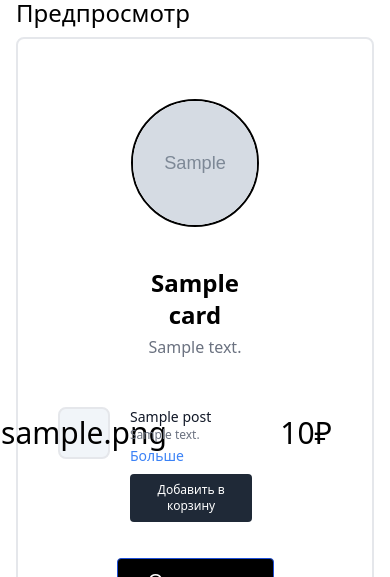
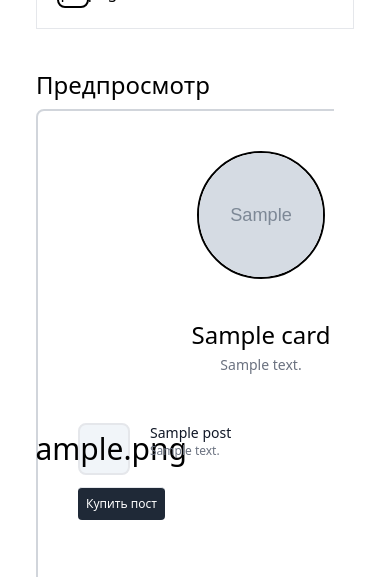
Before and after one commit to eslupmi101/postik, a Django app: page /dashboards/design/ in a window 390 px wide. Shown: the part 841-1418 px from the top of the page. Run offline with Django 3.2, Linux system fonts and the light colour scheme; a user stored in the database is signed in; tables that the repository leaves empty hold one stand-in row (values such as "Sample post"); grey boxes marked "Sample" are stand-in pictures; some libraries are stand-ins or nearby versions.

Commit message:
Rebuild card template

```diff
--- a/src/postik/api/views.py
+++ b/src/postik/api/views.py
@@ -30,7 +30,7 @@
         Combine telegram and session data to authorize or register a user.
         Save the telegram ID in the session
         """
-        # validate session_id
+        # Validate session_id
         instance_session_key = Session.objects.filter(session_key=request.data['session_id'])
         if not instance_session_key.exists():
             return Response(
--- a/src/postik/dashboards/views.py
+++ b/src/postik/dashboards/views.py
@@ -20,7 +20,9 @@
         card = Card.objects.get_or_create(
             user=self.request.user
         )[0]
-        card_url = self.request.build_absolute_uri(resolve_url('posts:card', card.id))
+        card_url = self.request.build_absolute_uri(
+            resolve_url('posts:card', card.user.telegram_profile.username)
+        )
 
         user_posts = Post.objects.filter(
             user=self.request.user,
--- a/src/postik/posts/models.py
+++ b/src/postik/posts/models.py
@@ -5,7 +5,7 @@
 from core.models import CreateModel
 from users.models import User
 from .constants import (DEFAULT_CARD_IMAGE_PATH, DEFAULT_POST_IMAGE,
-                        MAX_POST_PRICE)
+                        MIN_POST_PRICE, MAX_POST_PRICE)
 
 
 class Post(CreateModel):
@@ -37,10 +37,10 @@
     price = models.IntegerField(
         verbose_name='цена',
         validators=[
-            MinValueValidator(0),
+            MinValueValidator(MIN_POST_PRICE),
             MaxValueValidator(MAX_POST_PRICE)
         ],
-        default=0
+        default=MIN_POST_PRICE
     )
     image = models.CharField(
         'эмодзи поста',
--- a/src/postik/posts/urls.py
+++ b/src/postik/posts/urls.py
@@ -7,7 +7,7 @@
 
 urlpatterns = [
     path('', views.index, name='index'),
-    path('cards/<int:card_id>/', views.card, name='card'),
+    path('cards/<slug:telegram_username>/', views.card, name='card'),
     path('post-cart/<int:card_id>/<int:post_id>/', views.post_card, name='post_cart'),
     path('buy_posts/<int:card_id>/', views.buy_posts, name='buy_posts')
 ]
--- a/src/postik/posts/views.py
+++ b/src/postik/posts/views.py
@@ -11,8 +11,8 @@
     return render(request, 'posts/index.html')
 
 
-def card(request, card_id):
-    card = get_object_or_404(Card, pk=card_id)
+def card(request, telegram_username):
+    card = get_object_or_404(Card, user__telegram_profile__username=telegram_username)
     context = {
         'card': card,
     }
--- a/src/postik/theme/templates/base.html
+++ b/src/postik/theme/templates/base.html
@@ -22,13 +22,12 @@
 	<body class="font-factor-a-regular leading-normal tracking-normal">
 		{% block extra_header%}
 		{% endblock %}
-		<div class="container mx-auto">
+    <div class="container mx-auto">
 			{% block content %}
 				Контент не подвезли :(
 			{% endblock %}
 		</div>
 		{% block extra_footer%}
 		{% endblock %}
-    <script src="https://cdn.jsdelivr.net/npm/flowbite@2.4.1/dist/flowbite.min.js"></script>
 	</body>
 </html>
--- a/src/postik/theme/templates/dashboards/design.html
+++ b/src/postik/theme/templates/dashboards/design.html
@@ -4,34 +4,36 @@
 {% block extra_header %}
   {% include "includes/sidebar.html" %}
 {% endblock extra_header %}
-{% block extra_css%}
+{% block extra_css %}
 <link rel="stylesheet" type="text/css" href="{% static 'public/css/emoji.css' %}" />
 {% endblock %}
 {% block content %}
-<div class="p-4 sm:ml-64 mx-auto px-4">
-  <div class="grid h-full grid-cols-1 md:grid-cols-2 gap-4">
-    <div class="rounded border-dashed rounded-lg">
-      <h1 class="font-factor-a-bold text-2xl">Дизайн</h2>
+<div class="p-4 sm:ml-64 mx-auto mt-5" >
+  <div class="grid grid-cols-1 md:grid-cols-2">
+    <div class="flex-1 p-5" >
+      <h1 class="font-factor-a-bold text-2xl mb-2">Дизайн</h1>
       <span class="mb-5 font-factor-a-regular text-gray-900 text-xs">Добавьте логотип, название, описание и посты в вашу карточку</span>
+      <div>
         <div id="design-card-form">
           {% include "dashboards/includes/design_card_form.html" %}
         </div>
-      <p class="block text-xl font-factor-a-medium text-gray-900">Посты</p>
+        <p class="block text-xl font-factor-a-medium text-gray-900 mt-4">Посты</p>
         <div>
-        <p class="text-sm">
+          <p class="text-sm mb-3">
             Посты создаются через телеграм бота @postik_handler_bot
           </p>
-        <div class="block mt-3 mb-2">
-          <a href={{ telegram_create_post_link }} class="text-white bg-black hover:bg-gray-700 focus:ring-4 focus:ring-blue-300 font-medium rounded text-sm px-5 py-2.5 focus:outline-none">Создать пост</a>
+          <div class="block mt-3">
+            <a href="{{ telegram_create_post_link }}" class="text-white bg-black hover:bg-gray-700 focus:ring-4 focus:ring-blue-300 font-medium rounded text-sm px-5 py-2.5 focus:outline-none">Создать пост</a>
           </div>
         </div>
         <div id="design-posts" class="mt-5">
           {% include "dashboards/includes/design_posts_list.html" %}
         </div>
       </div>
-    <div>
-      <h1 class="font-factor-a-bold text-2xl">Предпросмотр</h2>
-      <div id="design-card-preview" class="mt-2 border-2 rounded-lg p-5">
+    </div>
+    <div class="flex-1 p-5 mr-5">
+      <h1 class="font-factor-a-bold text-2xl mb-2">Предпросмотр</h1>
+      <div id="design-card-preview" class="overflow-x-scroll">
         {% include "includes/card_body.html" %}
       </div>
     </div>
--- a/src/postik/theme/templates/dashboards/includes/design_post.html
+++ b/src/postik/theme/templates/dashboards/includes/design_post.html
@@ -10,7 +10,7 @@
       {% endif %}
         <p>{{ post.image }}</p>
       </div>
-      <div class="w-5 mr-5 text-sm md:text-base flex-grow text-left">
+      <div class="w-5 mr-5 text-xs md:text-sm lg:text-base flex-grow text-left">
         {{ post.title }}
       </div>
       <div class="font-bold text-sm md:text-base text-right text-black inter-semibold ml-10">
@@ -23,8 +23,8 @@
   </button>
 </h2>
 <div id="accordion-open-body-{{ post.id }}" class="hidden" aria-labelledby="accordion-open-heading-{{ post.id }}">
-  <div class="p-5 border border-t-0 border-gray-200 dark:border-gray-700">
-    <p class="mb-2 text-gray-500 dark:text-gray-400 break-words ">
+  <div class="p-5 border border-t-0 border-gray-200">
+    <p class="mb-2 text-base text-gray-500 break-words ">
       {% if post.description %}
         {{ post.description }}
       {% else %}
--- a/src/postik/theme/templates/dashboards/includes/removed_post_toast.html
+++ b/src/postik/theme/templates/dashboards/includes/removed_post_toast.html
@@ -1,6 +1,6 @@
 {% load static %}
 {% load static tailwind_tags %}
-<div id="toast-danger" class="flex items-center w-full max-w-xs p-4 text-gray-500 border-2 bg-white rounded" role="alert">
+<div id="toast-danger" class="flex items-center w-full p-4 text-gray-500 border-2 bg-white rounded" role="alert">
   <div class="inline-flex items-center justify-center flex-shrink-0 w-8 h-8 text-red-500 bg-red-100 rounded-lg dark:bg-red-800 dark:text-red-200">
     <svg class="w-5 h-5" aria-hidden="true" xmlns="http://www.w3.org/2000/svg" fill="currentColor" viewBox="0 0 20 20">
       <path d="M10 .5a9.5 9.5 0 1 0 9.5 9.5A9.51 9.51 0 0 0 10 .5Zm3.707 11.793a1 1 0 1 1-1.414 1.414L10 11.414l-2.293 2.293a1 1 0 0 1-1.414-1.414L8.586 10 6.293 7.707a1 1 0 0 1 1.414-1.414L10 8.586l2.293-2.293a1 1 0 0 1 1.414 1.414L11.414 10l2.293 2.293Z"/>
--- a/src/postik/theme/templates/includes/card_body.html
+++ b/src/postik/theme/templates/includes/card_body.html
@@ -1,12 +1,12 @@
 {% load static %}
 {% load static tailwind_tags %}
-<div>
+<div style="width: 450px;" class="mx-auto bg-white px-5 rounded-lg border-2 border-gray-300 shadow-lg min-w-96">
   <div class="flex flex-col items-center justify-center text-center">
     <img class="my-10 size-32 border-2 border-black rounded-full" style="border-radius: 50%;" src="{{ card.image.url }}" alt="Изображение карточки">
-    <p class="text-2xl font-semibold inter-semibold block w-1/3 break-words">
+    <h1 class="text-2xl sm:text-3xl md:text-4xl lg:text-2xl inter-semibold block w-1/2 break-words">
       {{ card.title }}
-    </p>
-    <p class="text-gray-500 text-md block w-1/2 break-words mt-1 mb-6">
+    </h1>
+    <p class="text-sm sm:text-base md:text-lg lg:text-xl text-gray-500 text-md block w-3/4 break-words mt-1 mb-6">
       {{ card.description }}
     </p>
   </div>
@@ -22,10 +22,11 @@
             {{ post.image }}
           </div>
           <div class="flex-1 min-w-0 mt-3">
-            <p class="text-sm md:text-lg text-gray-900 truncate">
+            <p class="text-sm md:text-base lg:text-lg text-gray-900 truncate">
               {{ post.title }}
             </p>
-            <div class="text-xs md:text-sm text-gray-500 dark:text-gray-400">
+            {% if post.description|length > 32 %}
+              <div class="text-sm sm:text-base text-gray-500">
                 <p id="short-description-{{ post.id }}" class="break-words">
                   {{ post.description|truncatechars:32 }}
                 </p>
@@ -39,30 +40,34 @@
                 onclick="toggleDescription('{{ post.id }}')">
                 Больше
               </button>
-            <button
-              type="button"
-              class="block text-white bg-gray-800 hover:bg-gray-900 focus:outline-none focus:ring-4 focus:ring-gray-300 rounded text-xs px-2 py-2 md:px-5 md:py-2.5 me-2 mb-2">
-              Добавить в корзину
-            </button>
+            {% else %}
+              <div class="text-xs md:text-sm lg:text-base text-gray-500">
+                <p class="break-words">
+                  {{ post.description }}
+                </p>
+              </div>
+            {% endif %}
           </div>
           <div class="flex flex-col items-start space-y-2 ml-5 mt-5">
-            <div class="text-3xl font-factor-a-bold">
+            <div class="text-lg sm:text-xl md:text-2xl font-factor-a-bold">
               {{ post.price }}₽
             </div>
           </div>
         </div>
       </li>
+      <button
+        type="button"
+        class="mb-5 block text-white bg-gray-800 text-xs md:text-sm lg:text-base hover:bg-gray-900 focus:outline-none focus:ring-4 focus:ring-gray-300 rounded px-2 py-2 md:px-5 md:py-2.5 me-2 mb-2">
+        Купить пост
+      </button>
       {% endfor %}
     </ul>
   </div>
-  <button class="w-1/2 text-center text-xl flex items-center justify-center self-center mx-auto bg-black text-white my-4 py-2 px-4 border border-blue-700 rounded">
-    Оплатить
-  </button>
-  <div class="flex justify-center items-center mt-5 mb-5 py-5">
+  <div class="flex justify-center items-center mt-5 py-5">
     <p class="inter-semibold mr-2">powered by</p>
     <img
       loading="lazy"
-      alt=""
+      alt="Postik"
       src="{% static 'public/images/card/logo-card.svg' %}"
     />
   </div>
--- a/src/postik/theme/templates/includes/sidebar.html
+++ b/src/postik/theme/templates/includes/sidebar.html
@@ -7,7 +7,7 @@
   </svg>
 </button>
 
-<aside id="separator-sidebar" class="fixed top-0 left-0 z-40 w-64 h-screen transition-transform -translate-x-full sm:translate-x-0" aria-label="Sidebar">
+<aside id="separator-sidebar" class="fixed h-full top-0 left-0 z-40 w-64 h-screen transition-transform -translate-x-full sm:translate-x-0" aria-label="Sidebar">
   <div class="flex flex-col justify-between h-full py-4 overflow-y-auto bg-black text-white">
     <ul class="space-y-2 font-medium">
       <li class="flex justify-center">
@@ -31,8 +31,8 @@
             <button
               data-copy-to-clipboard-target="card-url-copy-button"
               data-tooltip-target="tooltip-copy-card-url-copy-button"
-            style="right: 10px;"
-            class="absolute right-0 h-8 text-gray-500 hover:bg-gray-100 rounded-lg p-2 inline-flex items-center justify-center"
+              style="margin-left: 5px;"
+              class="h-8 text-gray-500 hover:bg-gray-100 rounded-lg p-2 inline-flex items-center justify-center"
             >
               <svg
                 class="w-4 h-4"
@@ -47,6 +47,9 @@
               </svg>
             </button>
           </input>
+          <div id="tooltip-copy-card-url-copy-button" role="tooltip" class="relative z-30 invisible inline-block px-3 py-2 text-sm text-red transition-opacity duration-300 bg-gray-900 rounded-lg shadow-sm opacity-0 tooltip">
+            <span id="default-tooltip-message" class="bg-black text-center border border-white rounded-lg px-2 py-1">Скопировать ссылку на карточку</span>
+          </div>
         </div>
       </li>
       <li>
@@ -80,13 +83,8 @@
           class="relative ml-5 w-10 h-10 z-20"
           loading="lazy"
           alt="Утка читает новости"
-          src="{% static '/public/images/dashboard/side-bar/duck-news.svg' %}">
-        <img
-          class="absolute bottom-1 left-4"
-          alt=""
-          src="{% static '/public/images/dashboard/side-bar/lounge-chair.svg' %}"
-        />
-      </img>
+          src="{% static '/public/images/dashboard/side-bar/duck-news.svg' %}"
+        >
       </li>
     </ul>
   </div>
--- a/src/postik/theme/templates/posts/card.html
+++ b/src/postik/theme/templates/posts/card.html
@@ -2,9 +2,7 @@
 {% load static %}
 {% load static tailwind_tags %}
 {% block content %}
-<div
-  style="margin-top: 32px;"
-  class="mx-auto sm:w-1/2 lg:w-1/2">
+<div style="padding-top: 32px; padding-bottom: 32px;">
   {% include "includes/card_body.html" %}
 </div>
 {% endblock %}
--- a/src/postik/theme/templates/posts/index.html
+++ b/src/postik/theme/templates/posts/index.html
@@ -9,7 +9,7 @@
 {% endblock extra_header %}
 {% block content %}
 <section class="mx-auto">
-  <div class="text-center mt-32">
+  <div class="text-center mt-16">
       <h1 class="text-center mb-4 text-4xl font-factor-a-bold leading-none tracking-tight text-gray-900 text-black sm:text-5xl md:text-6xl xl:text-6.5xl">
         <span class="block">Монетизируй свои</span>
         <span class="block">
```
Lines whose indentation alone changed are shown as unchanged.
